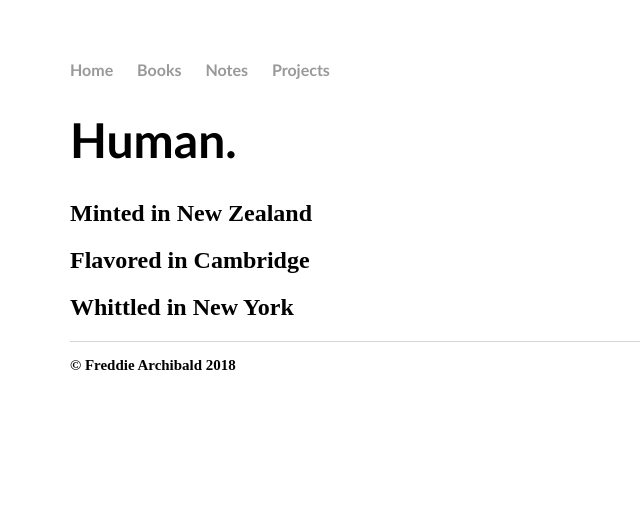
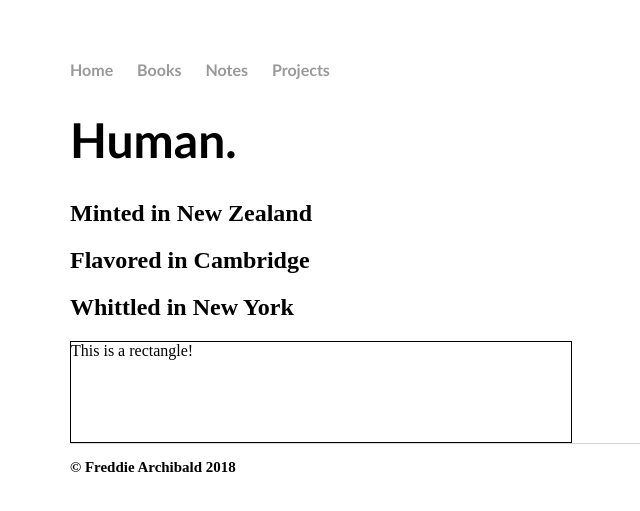
Before and after one commit to scryptive/personal, a Jekyll site: the page built from index.html, in a window 1280 px wide. Shown: the top 511 px of the page, without its empty margins (122-762 px from the left). Built offline with Jekyll 4.4.1, drawn with Linux system fonts in a browser that asks for light colours.

Commit message:
Update default.html

```diff
--- a/_layouts/default.html
+++ b/_layouts/default.html
@@ -19,6 +19,7 @@
 			{{ content }}
 
 			</div><!-- /.container -->
+			<div style="width:500px;height:100px;border:1px solid #000;">This is a rectangle!</div>
 			<footer>
            		        <div>
                 			<h3>© Freddie Archibald 2018</h3>
```
